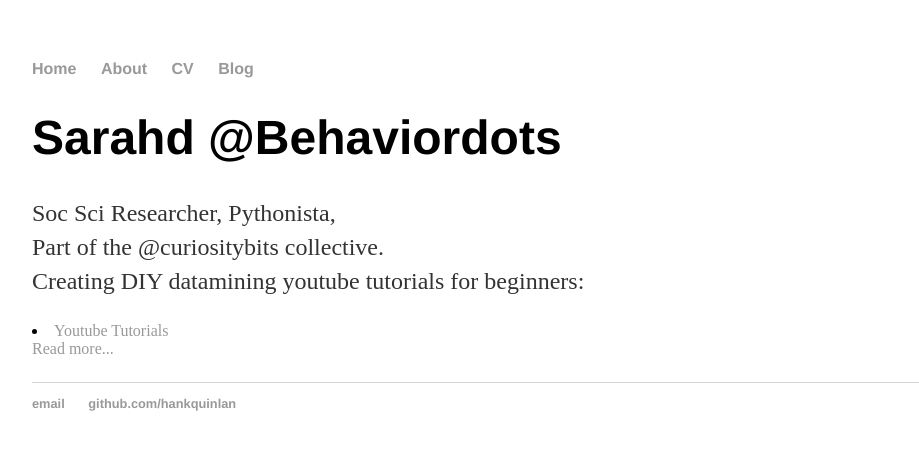
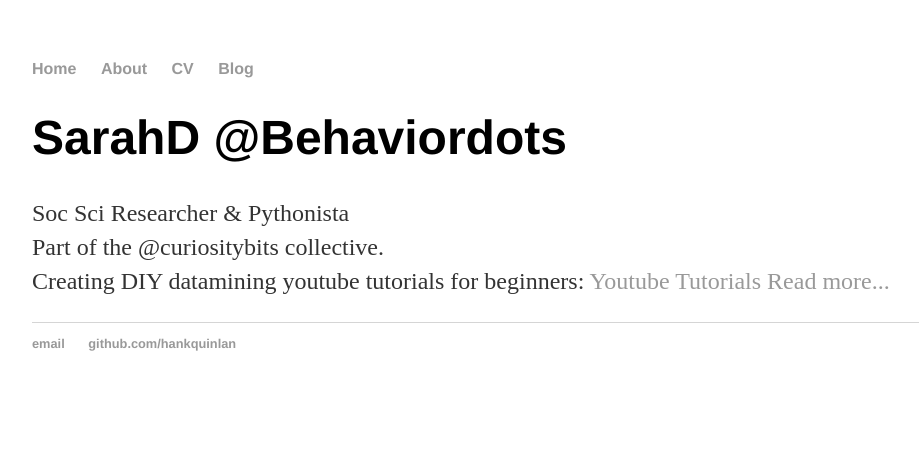
Before and after one commit to SyraD/SyraD.github.io, a Jekyll site: the page index.html, which Jekyll copies as it is, in a window 1280 px wide. Shown: the top 450 px of the page, without its empty margins (160-1079 px from the left). Built offline with Jekyll 4.4.1, drawn with Linux system fonts in a browser that asks for light colours.

Commit message:
remove list

```diff
--- a/index.html
+++ b/index.html
@@ -16,11 +16,11 @@
 		</nav>
 		<div class="container">
     		<div class="blurb">
-        		<h1>Sarahd @Behaviordots</h1>
-				<p>Soc Sci Researcher, Pythonista,
+        		<h1>SarahD @Behaviordots</h1>
+				<p>Soc Sci Researcher & Pythonista
 				<br> Part of the @curiositybits collective.
 				<br> Creating DIY datamining youtube tutorials for beginners:
-				<li><a href=" http://goo.gl/HHa4sh ">Youtube Tutorials</a></li>
+				<a href=" http://goo.gl/HHa4sh ">Youtube Tutorials</a>
 
 		 <a href="/about">Read more...</a></p>
     		</div><!-- /.blurb -->
```
